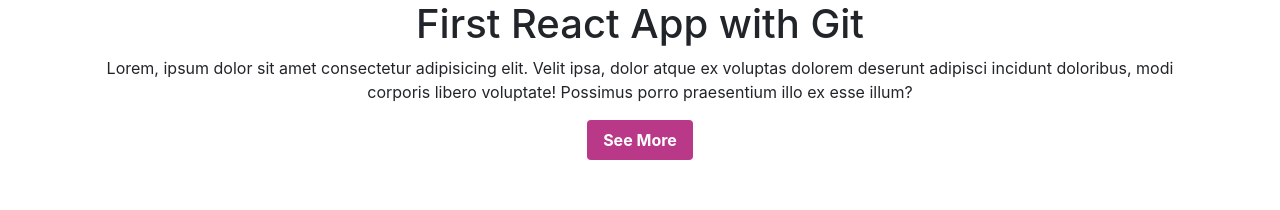
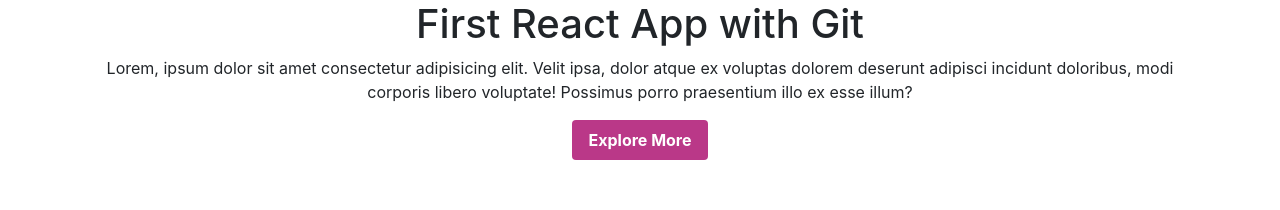
Before and after one commit to nretana/github-demo-reactapp, a React (Create React App) app: page / in a window 1280 px wide. Shown: the top 210 px of the page. Built offline with nearby package versions, Linux system fonts and the light colour scheme.

Commit message:
Button text changed in app component

```diff
--- a/src/App.js
+++ b/src/App.js
@@ -6,7 +6,7 @@ function App() {
       <div className='container'>
         <h1>First React App with Git</h1>
         <p>Lorem, ipsum dolor sit amet consectetur adipisicing elit. Velit ipsa, dolor atque ex voluptas dolorem deserunt adipisci incidunt doloribus, modi corporis libero voluptate! Possimus porro praesentium illo ex esse illum?</p>
-        <button>See More</button>
+        <button>Explore More</button>
       </div>
       <div></div>
     </div>
```
